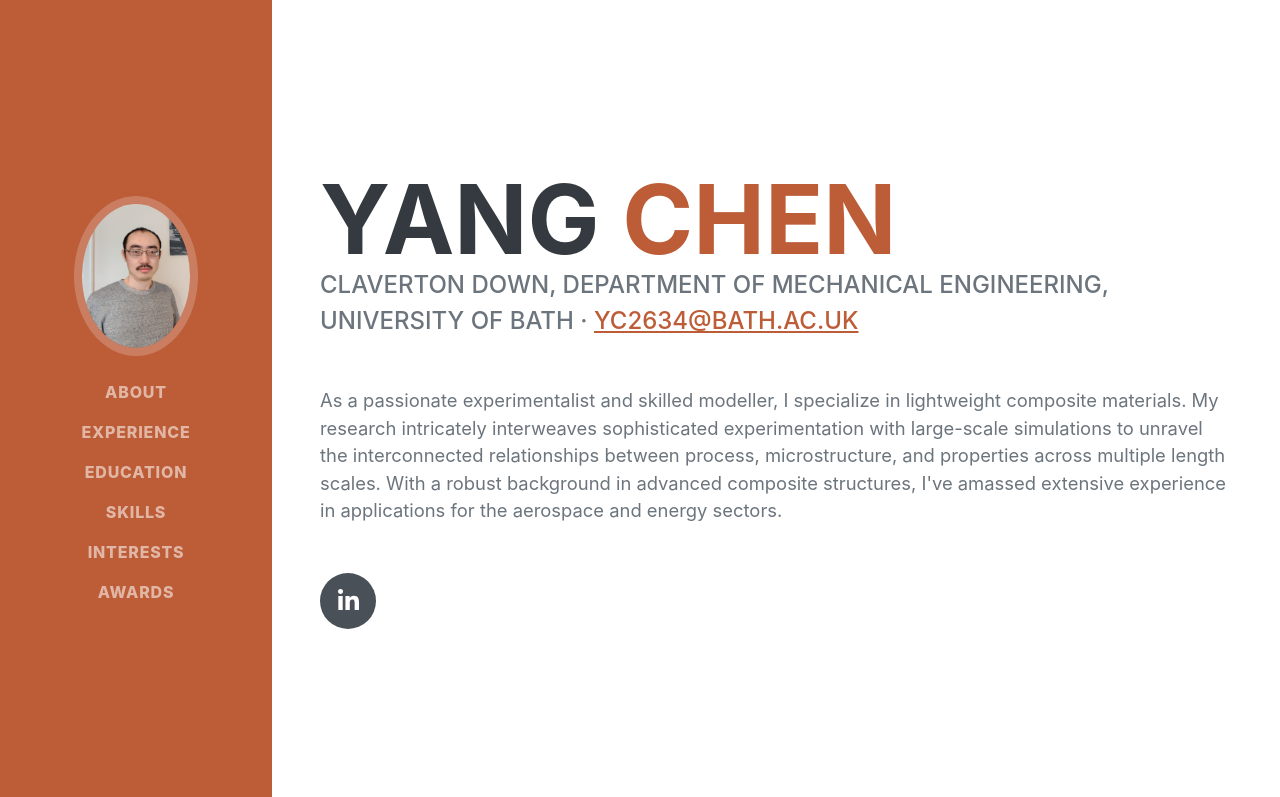
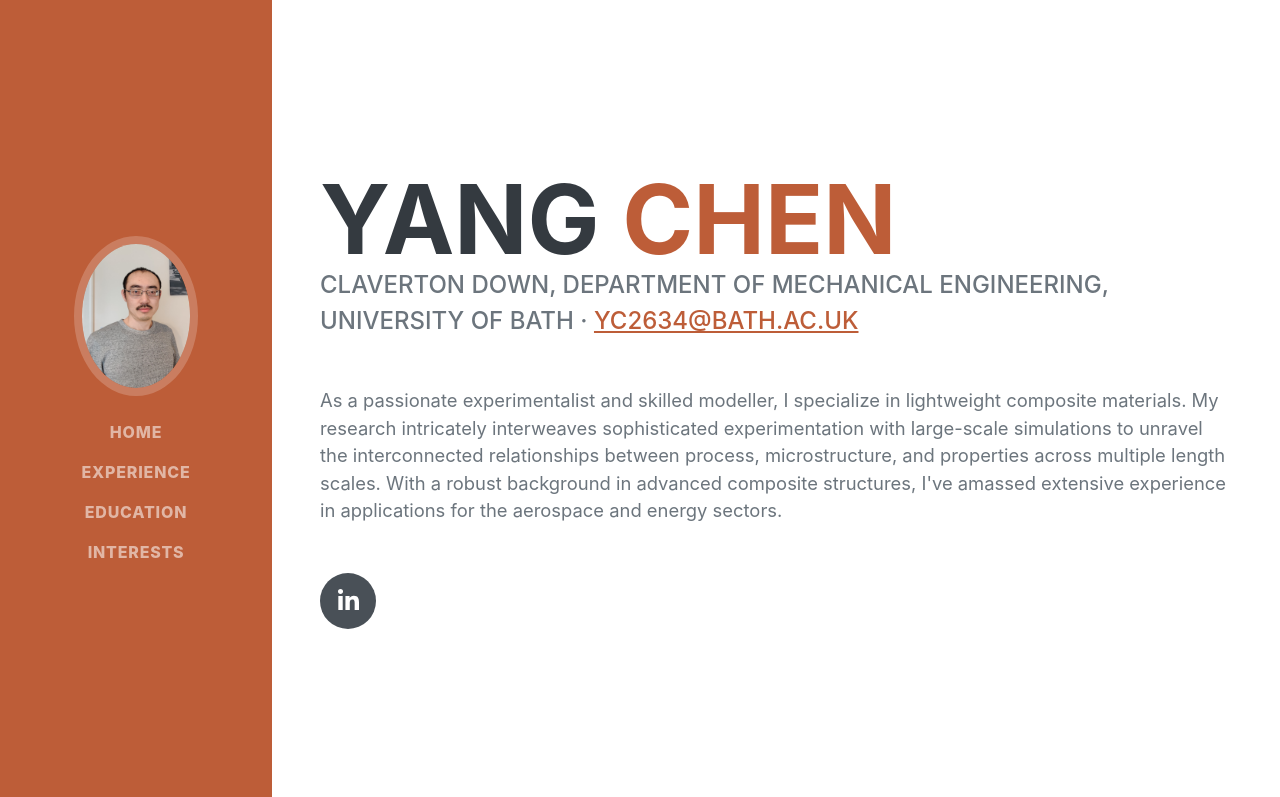
Before and after one commit to yang-chen-2022/ychenlab, a plain HTML site: page index.html in a window 1280 px wide. Shown: the top 797 px of the page. Drawn offline with Linux system fonts and the light colour scheme; a web font is replaced by a local one.

Commit message:
Update index.html

```diff
--- a/index.html
+++ b/index.html
@@ -5,7 +5,7 @@
         <meta name="viewport" content="width=device-width, initial-scale=1, shrink-to-fit=no" />
         <meta name="description" content="" />
         <meta name="author" content="" />
-        <title>Resume - Start Bootstrap Theme</title>
+        <title>Yang Chen's Website</title>
         <link rel="icon" type="image/x-icon" href="assets/img/favicon.ico" />
         <!-- Font Awesome icons (free version)-->
         <script src="https://use.fontawesome.com/releases/v6.3.0/js/all.js" crossorigin="anonymous"></script>
@@ -19,25 +19,25 @@
         <!-- Navigation-->
         <nav class="navbar navbar-expand-lg navbar-dark bg-primary fixed-top" id="sideNav">
             <a class="navbar-brand js-scroll-trigger" href="#page-top">
-                <span class="d-block d-lg-none">Clarence Taylor</span>
+                <span class="d-block d-lg-none">Yang Chen</span>
                 <span class="d-none d-lg-block"><img class="img-fluid img-profile rounded-circle mx-auto mb-2" src="assets/img/profile.jpg" alt="..." /></span>
             </a>
             <button class="navbar-toggler" type="button" data-bs-toggle="collapse" data-bs-target="#navbarResponsive" aria-controls="navbarResponsive" aria-expanded="false" aria-label="Toggle navigation"><span class="navbar-toggler-icon"></span></button>
             <div class="collapse navbar-collapse" id="navbarResponsive">
                 <ul class="navbar-nav">
-                    <li class="nav-item"><a class="nav-link js-scroll-trigger" href="#about">About</a></li>
+                    <li class="nav-item"><a class="nav-link js-scroll-trigger" href="#home">Home</a></li>
                     <li class="nav-item"><a class="nav-link js-scroll-trigger" href="#experience">Experience</a></li>
                     <li class="nav-item"><a class="nav-link js-scroll-trigger" href="#education">Education</a></li>
-                    <li class="nav-item"><a class="nav-link js-scroll-trigger" href="#skills">Skills</a></li>
+                    <!--li class="nav-item"><a class="nav-link js-scroll-trigger" href="#skills">Skills</a></li-->
                     <li class="nav-item"><a class="nav-link js-scroll-trigger" href="#interests">Interests</a></li>
-                    <li class="nav-item"><a class="nav-link js-scroll-trigger" href="#awards">Awards</a></li>
+                    <!--li class="nav-item"><a class="nav-link js-scroll-trigger" href="#awards">Awards</a></li-->
                 </ul>
             </div>
         </nav>
         <!-- Page Content-->
         <div class="container-fluid p-0">
-            <!-- About-->
-            <section class="resume-section" id="about">
+            <!-- Home-->
+            <section class="resume-section" id="home">
                 <div class="resume-section-content">
                     <h1 class="mb-0">
                         Yang
```
